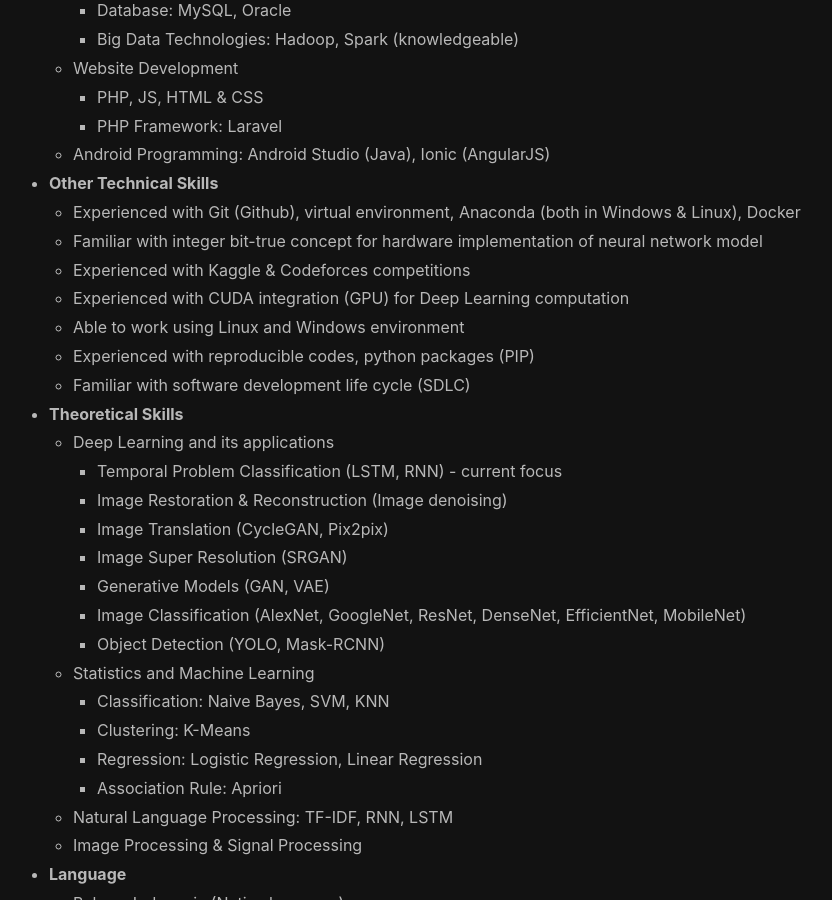
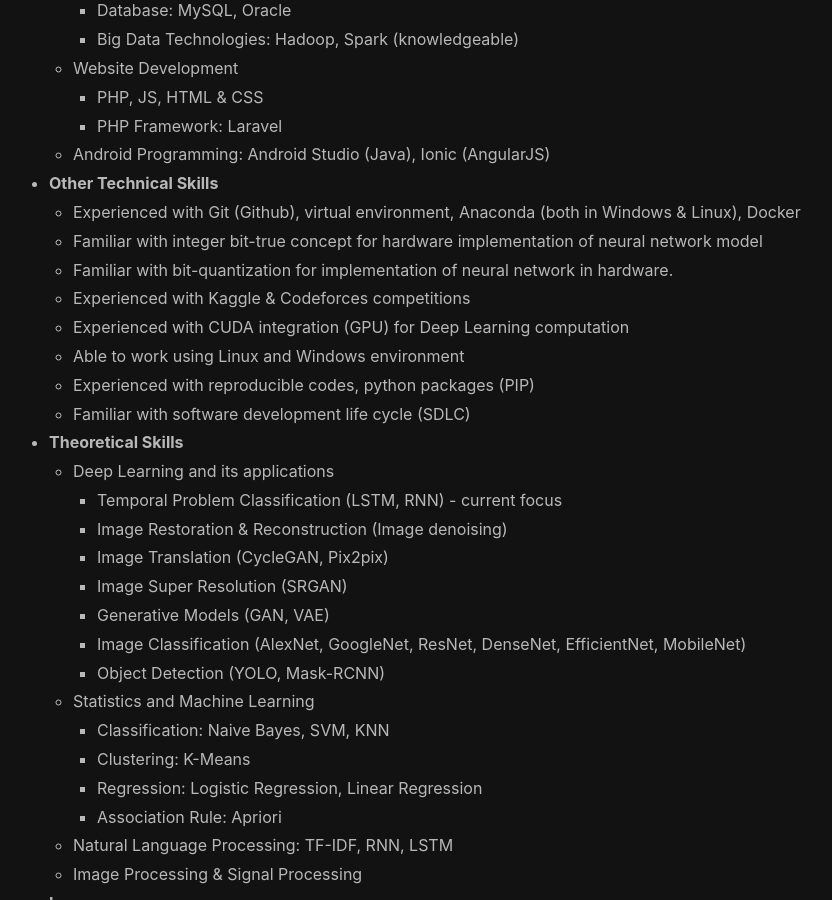
Before and after one commit to kuroipearls/kuroipearls.github.io, a Jekyll site: the page built from index.html, in a window 1280 px wide and 900 px high, scrolled down 2737 px. Shown: the whole window, without its empty margins (188-1020 px from the left). Built offline with Jekyll 4.4.1, drawn with Linux system fonts in a browser that asks for light colours; nearby versions of some CDN libraries; the list of posts is cut into pages by our own code.

Commit message:
210926 Add modification

```diff
--- a/index.html
+++ b/index.html
@@ -73,6 +73,7 @@
 	<ul>
 		<li>Experienced with Git (Github), virtual environment, Anaconda (both in Windows & Linux), Docker</li>
 		<li>Familiar with integer bit-true concept for hardware implementation of neural network model</li>
+		<li>Familiar with bit-quantization for implementation of neural network in hardware.</li>
 		<li>Experienced with Kaggle & Codeforces competitions</li>
 		<li>Experienced with CUDA integration (GPU) for Deep Learning computation</li>
 		<li>Able to work using Linux and Windows environment</li>
```
